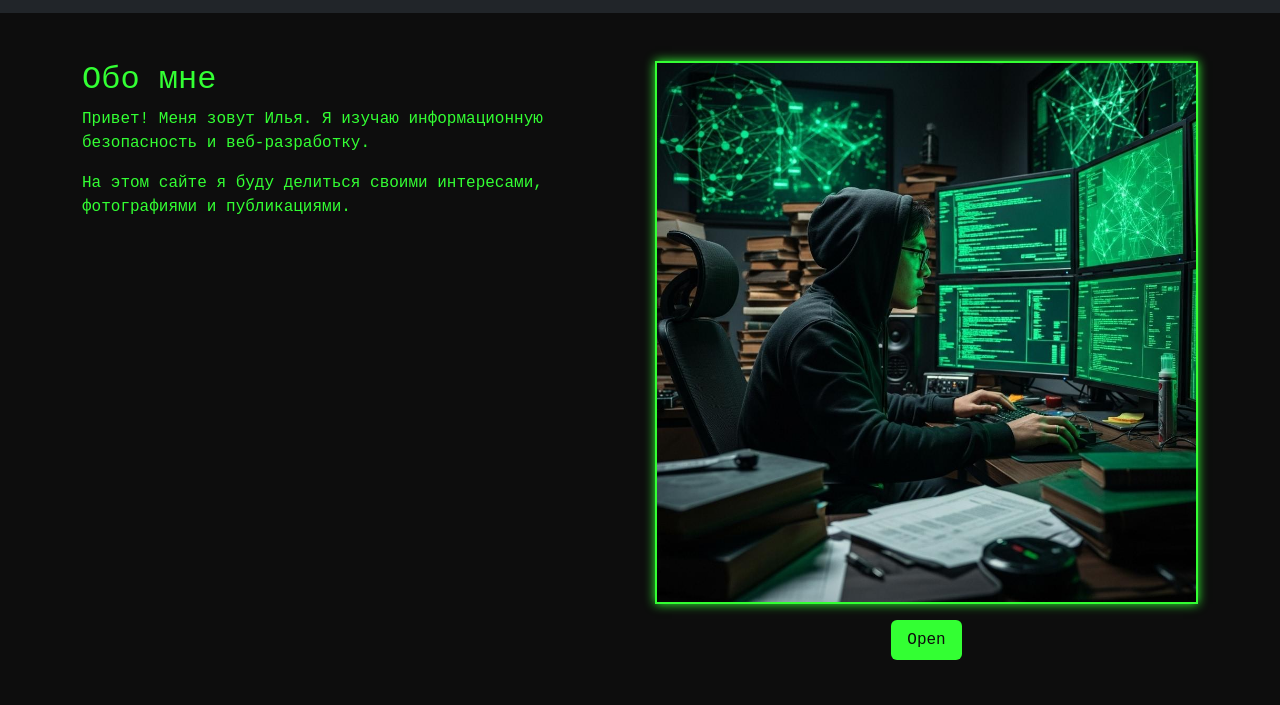
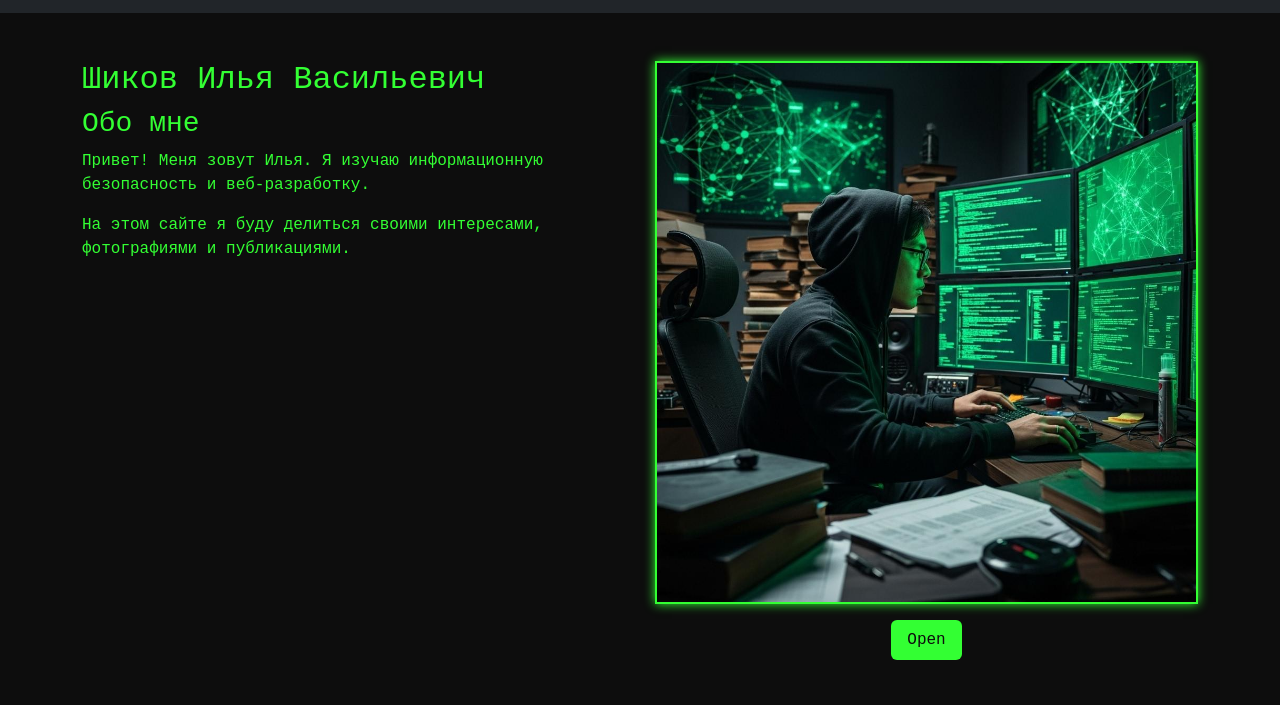
Before and after one commit to IliaSv06/web-lab2, a plain HTML site: page profile.html in a window 1280 px wide. Shown: the part 69-774 px from the top of the page. Drawn offline with nearby package versions, Linux system fonts and the light colour scheme.

Commit message:
Update profile page

```diff
--- a/profile.html
+++ b/profile.html
@@ -24,7 +24,8 @@
         <div class="story-container">
 
             <div class="story-text">
-                <h2>Обо мне</h2>
+                <h2>Шиков Илья Васильевич</h2>
+                <h3>Обо мне</h3>
                 <p>Привет! Меня зовут Илья. Я изучаю информационную безопасность и веб-разработку.</p>
                 <p>На этом сайте я буду делиться своими интересами, фотографиями и публикациями.</p>
             </div>
```
